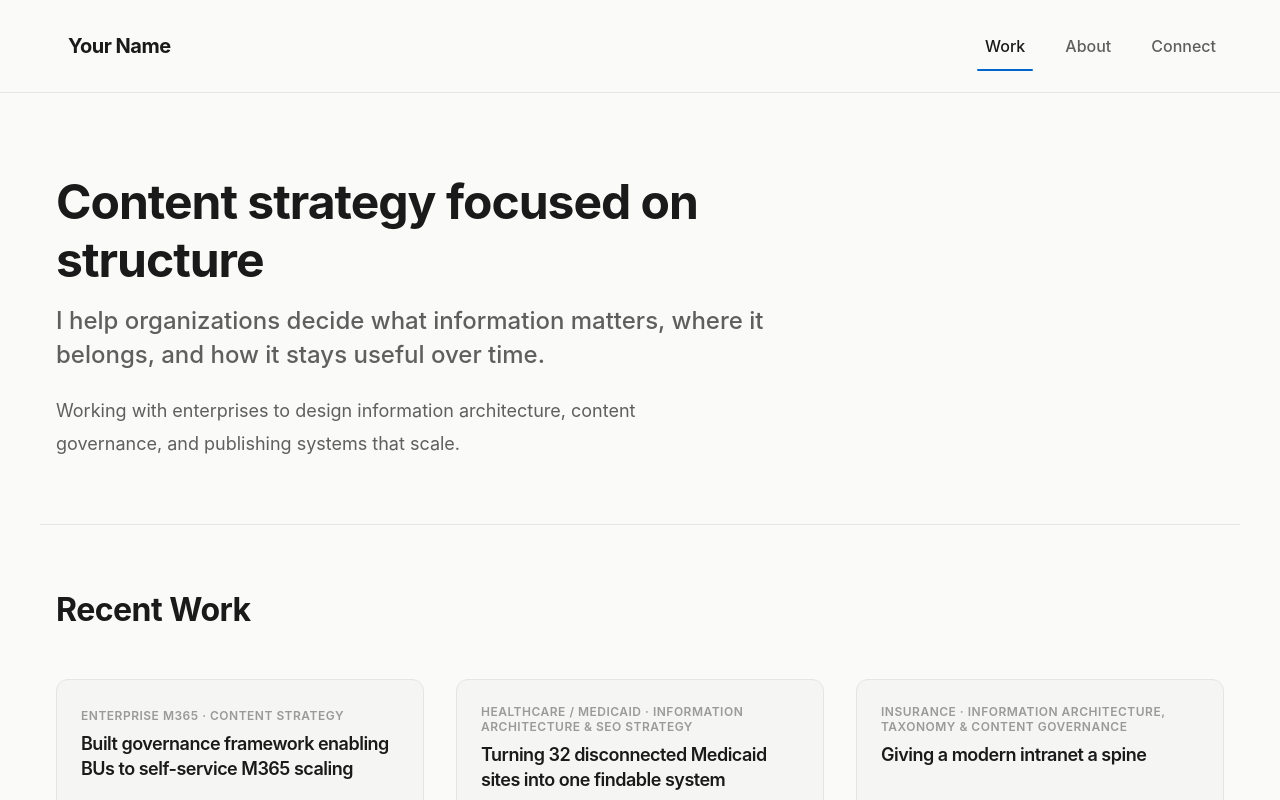
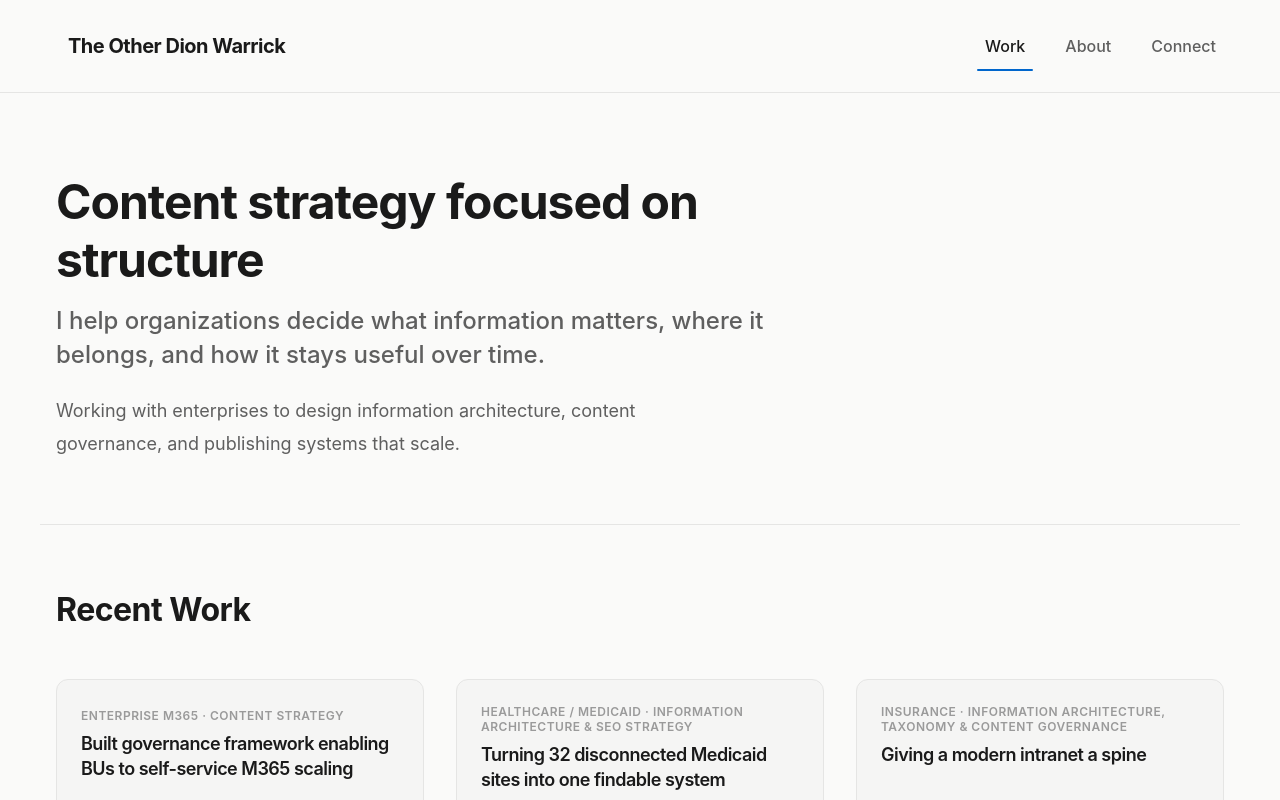
Before and after one commit to scentsofjustice/work-portfolio, a React (Vite) app: page / in a window 1280 px wide. Shown: the top 800 px of the page. Built offline with nearby package versions, Linux system fonts and the light colour scheme.

Commit message:
Update siteName

```diff
--- a/src/config.js
+++ b/src/config.js
@@ -6,9 +6,9 @@
 
 export const siteConfig = {
   // Core identity
-  domain: "yourname.com", // ← CHANGE THIS TO YOUR DOMAIN
-  siteName: "Your Name",
-  siteUrl: "https://yourname.com",
+  domain: "theotherdionwarrick.com", // ← CHANGE THIS TO YOUR DOMAIN
+  siteName: "The Other Dion Warrick",
+  siteUrl: "https://theotherdionwarrick.com",
 
   // Contact
   email: "hello@yourname.com",
```
